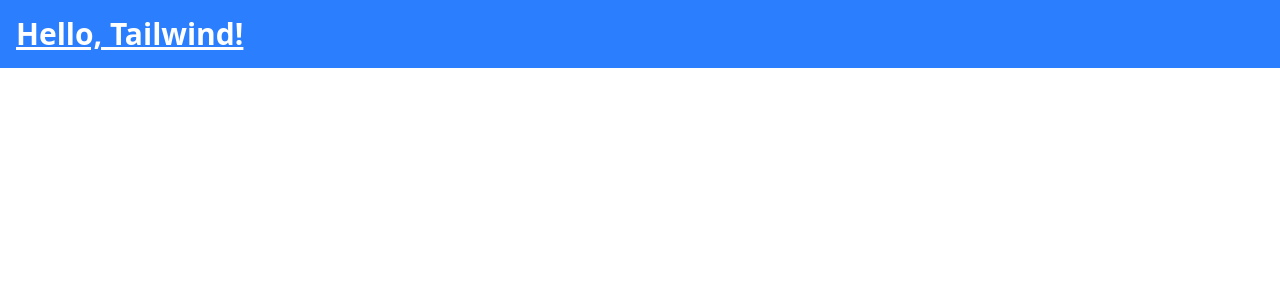
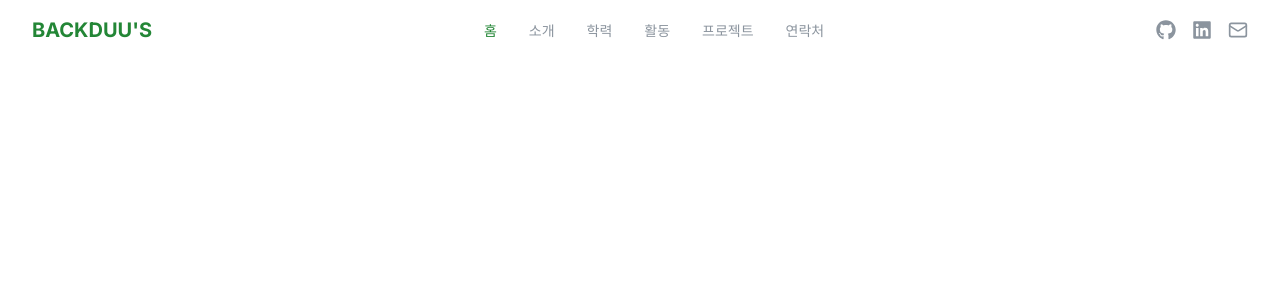
Before and after one commit to backduu/backduuu-portfolio, a React (Vite) app in the folder portfolio/: page / in a window 1280 px wide. Shown: the top 300 px of the page. Built offline with nearby package versions, Linux system fonts and the light colour scheme.

Commit message:
[공통] 헤더 기능 추가 및 SNS 아이콘 추가
- 헤더에 네비게이션 추가
- 깃헙, 링크드인, 메일 추가 (추후 리다이렉션 처리 해야함)

```diff
--- a/portfolio/src/App.tsx
+++ b/portfolio/src/App.tsx
@@ -1,16 +1,56 @@
-import { useState } from 'react'
+import { useState, useEffect } from 'react'
 import './App.css'
+import Header from './components/Header'
 
 function App() {
-  const [count, setCount] = useState(0)
+  const [activeSection, setActiveSection] = useState('home');
+
+  useEffect(() => {
+    const handleScroll = () => {
+      const sections = ['home', 'about', 'education', 'experience', 'projects', 'contact'];
+      const currentSection = sections.find(section => {
+        const element = document.getElementById(section);
+        if (element) {
+          const rect = element.getBoundingClientRect();
+          return rect.top <= 100 && rect.bottom >= 100;
+        }
+        return false;
+      });
+
+      if (currentSection) {
+        setActiveSection(currentSection);
+      }
+    };
+
+    window.addEventListener('scroll', handleScroll);
+    return () => window.removeEventListener('scroll', handleScroll);
+  }, []);
+
+  useEffect(() => {
+    const observerOptions = {
+      threshold: 0.1,
+      rootMargin: '-50px 0px'
+    };
+
+    const observer = new IntersectionObserver((entries) => {
+      entries.forEach(entry => {
+        if (entry.isIntersecting) {
+          entry.target.classList.add('animate-in');
+        }
+      });
+    }, observerOptions);
+
+    const elements = document.querySelectorAll('.fade-in-up, .fade-in-left, .fade-in-right');
+    elements.forEach(el => observer.observe(el));
+
+    return () => observer.disconnect();
+  }, []);
 
   return (
-    <div className="bg-blue-500 text-white p-4">
-    <h1 className="text-3xl font-bold underline">
-      Hello, Tailwind!
-    </h1>
-  </div>
+    <div className="bg-github-dark text-github-text font-inter">
+        <Header activeSection={activeSection}/>
+    </div>
   )
-}
+};
 
 export default App
--- a/portfolio/src/components/Header.tsx
+++ b/portfolio/src/components/Header.tsx
@@ -10,27 +10,35 @@
     const [isScrolled, setIsScrolled] = useState(false);
     const [isMobileMenuOpen, setIsMobileMenuOpen] = useState(false);
 
+    // 스크롤 이벤트 처리
     useEffect(() => {
         const handleScroll = () => {
             setIsScrolled(window.scrollY > 50);
         };
 
         window.addEventListener('scroll', handleScroll);
+
         return () => window.removeEventListener('scroll', handleScroll);
     }, []);
 
-  const scrollToSection = (sectionId: string) => {
+    // 섹션 스크롤 smooth하게 이동 함수
+    const scrollToSection = (sectionId:String) => {
         const element = document.getElementById(sectionId);
-    element?.scrollIntoView({ behavior: 'smooth' });
-    setIsMobileMenuOpen(false);
-  };
+        element?.scrollIntoView({
+            behavior:'smooth'
+        });
 
+        setIdMobileMenuOpen(false);
+    }
+
+    // 네비게이션 목록 정의
     const navigation = [
-    { name: 'Home', id: 'home' },
-    { name: 'About', id: 'about' },
-    { name: 'Projects', id: 'projects' },
-    { name: 'Experience', id: 'experience' },
-    { name: 'Contact', id: 'contact' },
+        { name: '홈', id: 'home'},
+        { name: '소개', id: 'about' },
+        { name: '학력', id: 'education'},
+        { name: '활동', id: 'experience' },
+        { name: '프로젝트', id: 'projects' },
+        { name: '연락처', id: 'contact' },
     ];
 
     return (
@@ -40,13 +48,15 @@
             <div className="max-w-7xl mx-auto px-4 sm:px-6 lg:px-8">
                 <div className="flex justify-between items-center py-4">
                     <div className="flex-shrink-0">
-            <h1 className="text-xl font-bold text-github-accent">Portfolio</h1>
+                        <h1 className="text-xl font-bold text-github-accent">BACKDUU'S</h1>
                     </div>
 
-          {/* Desktop Navigation */}
+                {/* 데스크톱 버전 */}
                 <nav className="hidden md:block">
                     <ul className="flex space-x-8">
-              {navigation.map((item) => (
+                        {/* 네비게이션 가로 정렬 */}
+                        {
+                            navigation.map((item) => (
                                 <li key={item.id}>
                                     <button
                                         onClick={() => scrollToSection(item.id)}
@@ -57,11 +67,12 @@
                                         {item.name}
                                     </button>
                                 </li>
-              ))}
+                            ))
+                        }
                     </ul>
                 </nav>
 
-          {/* Social Links */}
+                {/* 깃, 링크드인, 메일 */}
                 <div className="hidden md:flex items-center space-x-4">
                     <a href="#" className="text-github-text-secondary hover:text-github-accent transition-colors duration-200">
                     <FaGithub className="w-5 h-5" />
@@ -74,7 +85,7 @@
                     </a>
                 </div>
 
-          {/* Mobile Menu Button */}
+                {/* 모바일 버전 */}
                 <div className="md:hidden">
                     <button
                     onClick={() => setIsMobileMenuOpen(!isMobileMenuOpen)}
@@ -102,10 +113,10 @@
                         ))}
                         <div className="flex space-x-4 px-4 pt-2">
                             <a href="#" className="text-github-text-secondary hover:text-github-accent transition-colors duration-200">
-                  <FaGithub className="w-5 h-5" />
+                            <Github className="w-5 h-5" />
                             </a>
                             <a href="#" className="text-github-text-secondary hover:text-github-accent transition-colors duration-200">
-                  <FaLinkedin className="w-5 h-5" />
+                            <Linkedin className="w-5 h-5" />
                             </a>
                             <a href="#" className="text-github-text-secondary hover:text-github-accent transition-colors duration-200">
                             <Mail className="w-5 h-5" />
--- a/portfolio/src/index.css
+++ b/portfolio/src/index.css
@@ -1,4 +1,15 @@
 @import "tailwindcss";
+
+@theme {
+  --color-github-dark: #0d1117;
+  --color-github-surface: #161b22;
+  --color-github-border: #21262d;
+  --color-github-text: #c9d1d9;
+  --color-github-text-secondary: #8b949e;
+  --color-github-accent: #238636;
+  --color-github-purple: #6f42c1;
+}
+
 
 /* Font Family */
 .font-inter {
```
Lines whose indentation alone changed are shown as unchanged.
